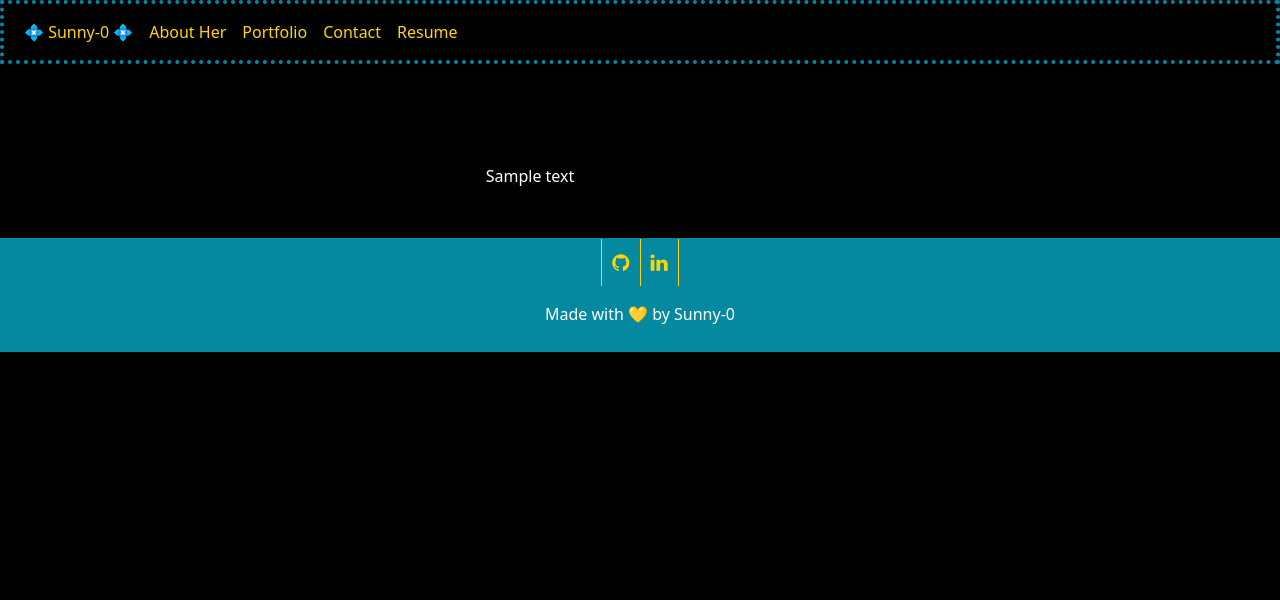
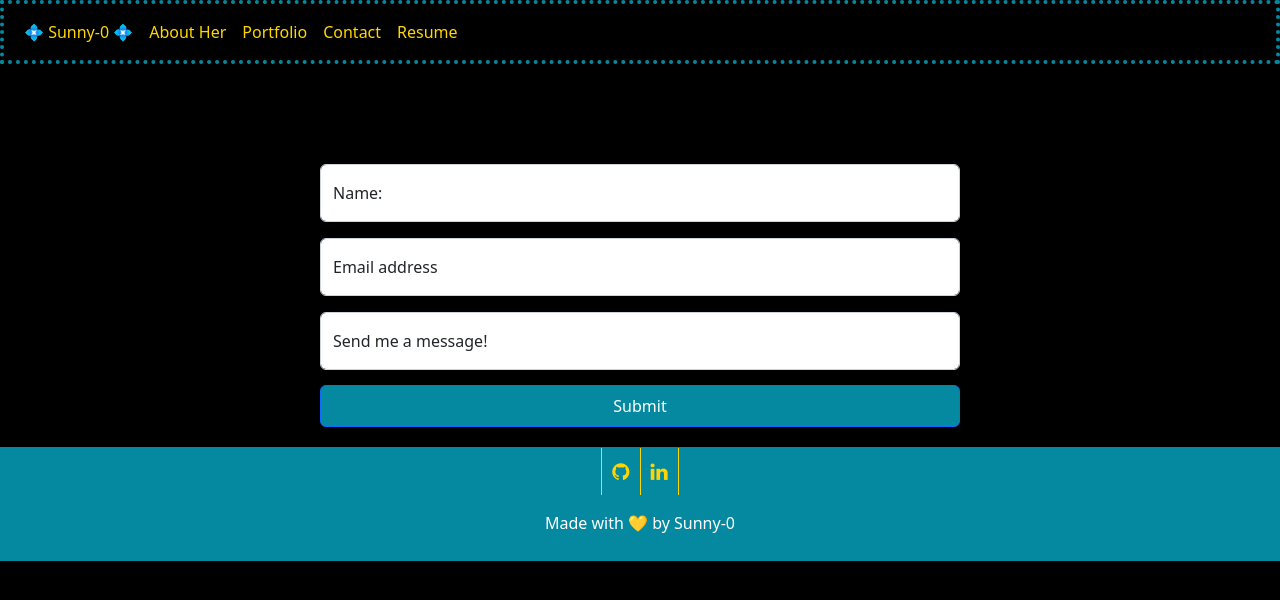
Before and after one commit to 0-Sunny-0/React-Portfolio, a React (Vite) app: page /contact in a window 1280 px wide. Shown: the top 600 px of the page. Built offline with nearby package versions, Linux system fonts and the light colour scheme.

Commit message:
contact form added, without logic. Css is thrown off for footer padding on two pages. Will come back to fix

```diff
--- a/src/components/Footer/Footer.css
+++ b/src/components/Footer/Footer.css
@@ -1,6 +1,6 @@
 .footer {
     background: #0489a0;
-    padding: 10px 0;
+    padding: 10px;
 }
 
 .footer a {
--- a/src/components/Footer/Footer.jsx
+++ b/src/components/Footer/Footer.jsx
@@ -5,6 +5,7 @@ import './Footer.css';
 export default function Footer() {
     return (
         <>
+            <div>
                 <footer class="footer">
                     <div class="container text-center">
                         <a href="https://github.com/0-Sunny-0"><i class="fa fa-github"></i></a>
@@ -12,6 +13,7 @@ export default function Footer() {
                     </div><br></br>
                     <p>Made with 💛 by Sunny-0</p>
                 </footer>
+            </div>
         </>
     );
 };
--- a/src/pages/AboutHer/AboutHer.css
+++ b/src/pages/AboutHer/AboutHer.css
@@ -5,9 +5,8 @@
 }
 
 #container {
-    padding-top: 50px;
+    padding-top: 45px;
     margin: 50px;
-
 }
 
 h1, h2 {
--- a/src/pages/Contact/Contact.css
+++ b/src/pages/Contact/Contact.css
@@ -0,0 +1,20 @@
+:root {
+    box-sizing: border-box;
+    margin: 0;
+    padding: 0;
+}
+
+#container {
+    padding-top: 100px;
+    padding-bottom: 20px;
+    margin: auto;
+    width: 50%;
+}
+
+#submitBtn {
+    padding-top: 15px;
+}
+
+#btnSubmit {
+    background-color: #0489a0;
+}
--- a/src/pages/Contact/Contact.jsx
+++ b/src/pages/Contact/Contact.jsx
@@ -4,7 +4,21 @@ import './Contact.css';
 function Contact() {
     return (
         <div id='container'>
-            <p>Sample text</p>
+            <div id='contactForm' className="form-floating mb-3">
+                <input type="name" className="form-control" id="floatingInput" placeholder="Name?" />
+                <label for="floatingInput">Name:</label>
+            </div>
+            <div id='contactForm' className="form-floating mb-3">
+                <input type="email" className="form-control" id="floatingInput" placeholder="name@example.com" />
+                <label for="floatingInput">Email address</label>
+            </div>
+            <div className="form-floating">
+                <input type="text" className="form-control" id="textBox" placeholder="Send me a message!" />
+                <label for="textBox">Send me a message!</label>
+            </div>
+            <div id='submitBtn'>
+                <button id='btnSubmit' className="btn btn-primary w-100 py-2 align-items-center" type="submit">Submit</button>
+            </div>
         </div>
     );
 };
```
Lines whose indentation alone changed are shown as unchanged.
